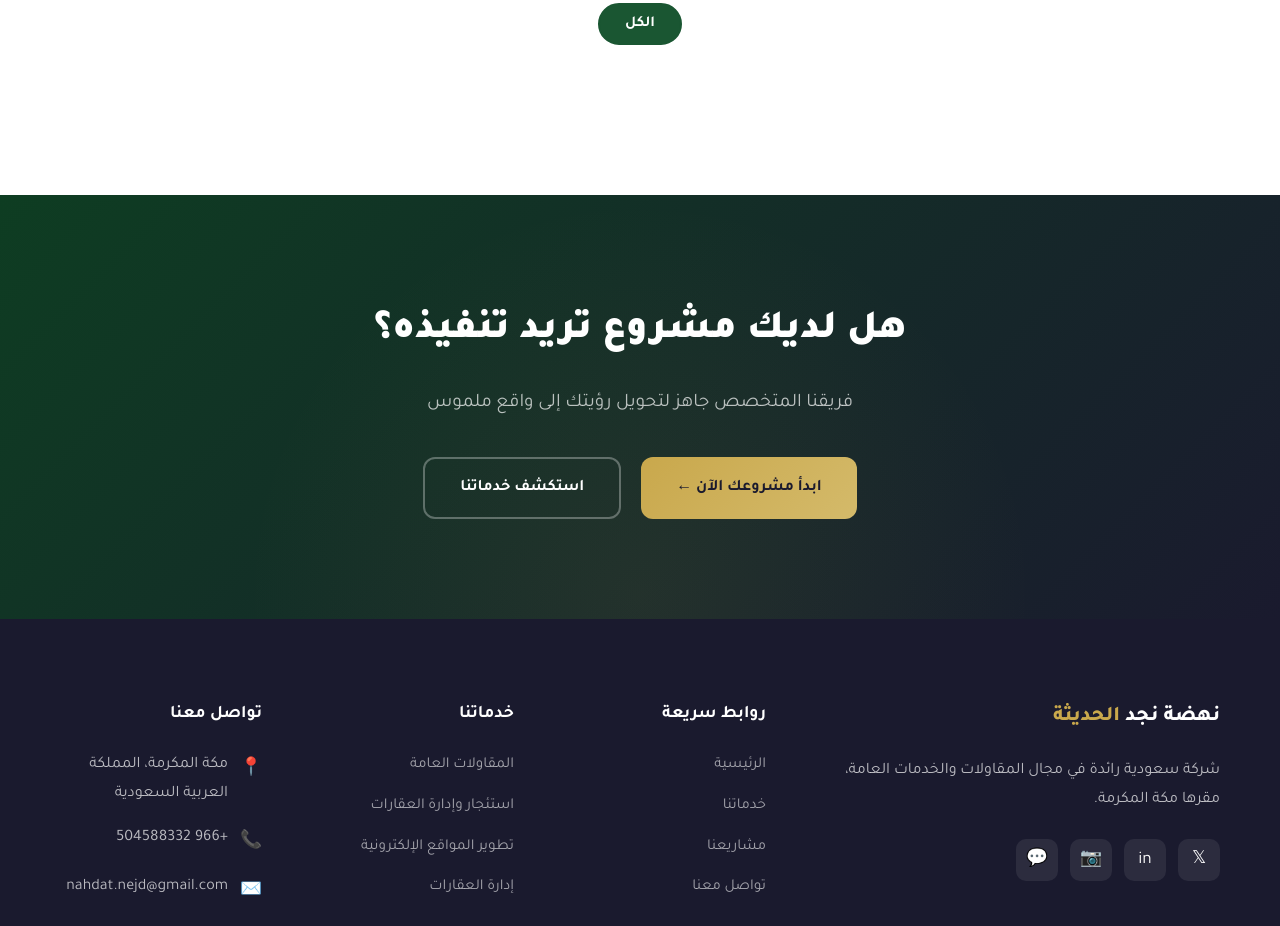
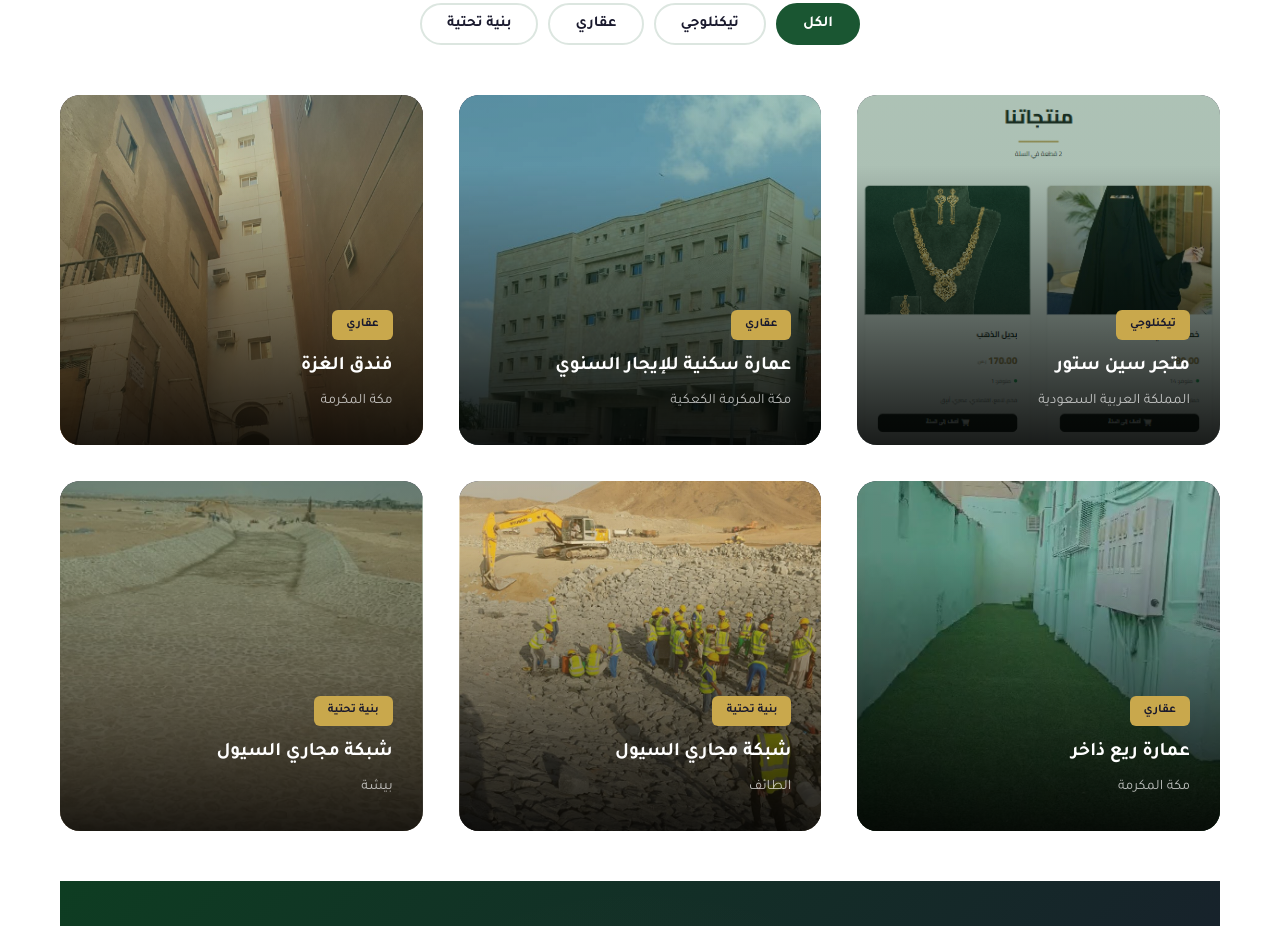
Before and after one commit to nahdatnejd/-, a website: page projects.html in a window 1280 px wide. Shown: the part 937-1863 px from the top of the page. Drawn offline with Linux system fonts and the light colour scheme.

Commit message:
Update projects page images and card spacing

```diff
--- a/projects.html
+++ b/projects.html
@@ -358,7 +358,8 @@
         .projects-grid {
             display: grid;
             grid-template-columns: repeat(3, 1fr);
-            gap: 30px;
+            gap: 36px;
+            margin-bottom: 50px;
         }
 
         .project-card {
@@ -1045,102 +1046,78 @@
 
             <div class="filter-bar fade-up">
                 <button class="filter-btn active" onclick="filterProjects('all')">الكل</button>
-                <!--     <button class="filter-btn" onclick="filterProjects('commercial')">تجاري</button>
-                <button class="filter-btn" onclick="filterProjects('residential')">سكني</button>
+                <button class="filter-btn" onclick="filterProjects('commercial')">تيكنلوجي</button>
+                <button class="filter-btn" onclick="filterProjects('residential')">عقاري</button>
                 <button class="filter-btn" onclick="filterProjects('infrastructure')">بنية تحتية</button>
-                <button class="filter-btn" onclick="filterProjects('industrial')">صناعي</button>
-                <button class="filter-btn" onclick="filterProjects('government')">حكومي</button> -->
-
-            </div>
-            <!--
+                <!--  <button class="filter-btn" onclick="filterProjects('industrial')">صناعي</button>
+                <button class="filter-btn" onclick="filterProjects('government')">حكومي</button> !-->
+
+            </div>
+
             <div class="projects-grid" id="projectsGrid">
 
                 <div class="project-card fade-up" data-category="commercial" onclick="openModal(0)" style="transition-delay:0.1s">
-                    <div class="project-bg" style="background: linear-gradient(135deg, #1a5632, #0e3d22);"></div>
+                    <div class="project-bg" style="background: linear-gradient(rgba(26, 86, 50, 0.35), rgba(14, 61, 34, 0.35)), url('سين%20ستور%20.png') center/cover no-repeat;"></div>
                     <div class="project-zoom-icon">+</div>
                     <div class="project-overlay">
-                        <span class="project-category">تجاري</span>
-                        <h3>مجمع الواحة التجاري</h3>
-                        <p>مكة المكرمة</p>
+                        <span class="project-category">تيكنلوجي</span>
+                        <h3>متجر سين ستور</h3>
+                        <p>المملكة العربية السعودية</p>
                     </div>
                 </div>
 
                 <div class="project-card fade-up" data-category="residential" onclick="openModal(1)" style="transition-delay:0.2s">
-                    <div class="project-bg" style="background: linear-gradient(135deg, #2d8659, #1a5632);"></div>
+                    <div class="project-bg" style="background: linear-gradient(rgba(45, 134, 89, 0.35), rgba(26, 86, 50, 0.35)), url('عمارة%20الكعكية.jpeg') center/cover no-repeat;"></div>
                     <div class="project-zoom-icon">+</div>
                     <div class="project-overlay">
-                        <span class="project-category">سكني</span>
-                        <h3>مجمع النخيل السكني</h3>
+                        <span class="project-category">عقاري</span>
+                        <h3>عمارة سكنية للإيجار السنوي </h3>
+                        <p>مكة المكرمة الكعكية</p>
+                    </div>
+                </div>
+
+                <div class="project-card fade-up" data-category="residential" onclick="openModal(2)" style="transition-delay:0.3s">
+                    <div class="project-bg" style="background: linear-gradient(rgba(26, 86, 50, 0.3), rgba(201, 168, 76, 0.35)), url('فندق%20الغزة.jpeg') center/cover no-repeat;"></div>
+                    <div class="project-zoom-icon">+</div>
+                    <div class="project-overlay">
+                        <span class="project-category">عقاري</span>
+                        <h3>فندق الغزة</h3>
                         <p>مكة المكرمة</p>
                     </div>
                 </div>
 
-                <div class="project-card fade-up" data-category="infrastructure" onclick="openModal(2)" style="transition-delay:0.3s">
-                    <div class="project-bg" style="background: linear-gradient(135deg, #c9a84c, #8a7330);"></div>
+                <div class="project-card fade-up" data-category="residential" onclick="openModal(3)" style="transition-delay:0.35s">
+                    <div class="project-bg" style="background: linear-gradient(rgba(45, 134, 89, 0.3), rgba(26, 86, 50, 0.35)), url('عمارة%20ريع%20ذاخر.jpeg') center/cover no-repeat;"></div>
+                    <div class="project-zoom-icon">+</div>
+                    <div class="project-overlay">
+                        <span class="project-category">عقاري</span>
+                        <h3>عمارة ريع ذاخر</h3>
+                        <p>مكة المكرمة</p>
+                    </div>
+                </div>
+
+                <div class="project-card fade-up" data-category="infrastructure" onclick="openModal(4)" style="transition-delay:0.4s">
+                    <div class="project-bg" style="background: linear-gradient(rgba(201, 168, 76, 0.35), rgba(138, 115, 48, 0.35)), url('مجاري%20السيول%20في%20الطائف%20.png') center/cover no-repeat;"></div>
                     <div class="project-zoom-icon">+</div>
                     <div class="project-overlay">
                         <span class="project-category">بنية تحتية</span>
-                        <h3>مشروع تطوير الطرق الدائرية</h3>
-                        <p>مكة المكرمة</p>
-                    </div>
-                </div>
-                <div class="project-card fade-up" data-category="government" onclick="openModal(3)" style="transition-delay:0.1s">
-                    <div class="project-bg" style="background: linear-gradient(135deg, #1a1a2e, #2d2d44);"></div>
-                    <div class="project-zoom-icon">+</div>
-                    <div class="project-overlay">
-                        <span class="project-category">حكومي</span>
-                        <h3>مبنى الخدمات الحكومية</h3>
-                        <p>جدة</p>
-                    </div>
-                </div>
-                <div class="project-card fade-up" data-category="industrial" onclick="openModal(4)" style="transition-delay:0.2s">
-                    <div class="project-bg" style="background: linear-gradient(135deg, #0e3d22, #2d8659);"></div>
-                    <div class="project-zoom-icon">+</div>
-                    <div class="project-overlay">
-                        <span class="project-category">صناعي</span>
-                        <h3>مصنع الخرسانة الجاهزة</h3>
-                        <p>الرياض</p>
-                    </div>
-                </div>
-                <div class="project-card fade-up" data-category="commercial" onclick="openModal(5)" style="transition-delay:0.3s">
-                    <div class="project-bg" style="background: linear-gradient(135deg, #c9a84c, #1a5632);"></div>
-                    <div class="project-zoom-icon">+</div>
-                    <div class="project-overlay">
-                        <span class="project-category">تجاري</span>
-                        <h3>برج المكاتب الإداري</h3>
-                        <p>مكة المكرمة</p>
-                    </div>
-                </div>
-                <div class="project-card fade-up" data-category="residential" onclick="openModal(6)" style="transition-delay:0.1s">
-                    <div class="project-bg" style="background: linear-gradient(135deg, #2d2d44, #1a5632);"></div>
-                    <div class="project-zoom-icon">+</div>
-                    <div class="project-overlay">
-                        <span class="project-category">سكني</span>
-                        <h3>فلل الريان الفاخرة</h3>
-                        <p>مكة المكرمة</p>
-                    </div>
-                </div>
-                <div class="project-card fade-up" data-category="infrastructure" onclick="openModal(7)" style="transition-delay:0.2s">
-                    <div class="project-bg" style="background: linear-gradient(135deg, #1a5632, #c9a84c);"></div>
+                        <h3>شبكة مجاري السيول</h3>
+                        <p>الطائف</p>
+                    </div>
+                </div>
+
+                <div class="project-card fade-up" data-category="infrastructure" onclick="openModal(5)" style="transition-delay:0.5s">
+                    <div class="project-bg" style="background: linear-gradient(rgba(26, 86, 50, 0.35), rgba(201, 168, 76, 0.35)), url('شبكة%20مجاري%20سيول%20بيشة%20.png') center/cover no-repeat;"></div>
                     <div class="project-zoom-icon">+</div>
                     <div class="project-overlay">
                         <span class="project-category">بنية تحتية</span>
-                        <h3>شبكة الصرف الصحي</h3>
-                        <p>الطائف</p>
-                    </div>
-                </div>
-                <div class="project-card fade-up" data-category="government" onclick="openModal(8)" style="transition-delay:0.3s">
-                    <div class="project-bg" style="background: linear-gradient(135deg, #0e3d22, #1a1a2e);"></div>
-                    <div class="project-zoom-icon">+</div>
-                    <div class="project-overlay">
-                        <span class="project-category">حكومي</span>
-                        <h3>مدرسة النور النموذجية</h3>
-                        <p>مكة المكرمة</p>
-                    </div>
-                </div>
-            </div>
-        </div> -->
-    </section>
+                        <h3>شبكة مجاري السيول </h3>
+                        <p>بيشة</p>
+                    </div>
+                </div>
+
+            </div>
+
 
             <!-- Modal -->
             <div class="modal-overlay" id="modalOverlay" onclick="closeModal(event)">
@@ -1219,211 +1196,98 @@
             <script>
                 // Project data
                 const projects = [{
-            title: 'مجمع الواحة التجاري',
-            category: 'تجاري',
-            icon: '🏢',
-            bg: 'linear-gradient(135deg, #1a5632, #0e3d22)',
-            desc: 'تنفيذ مجمع تجاري متعدد الاستخدامات يضم محلات تجارية ومكاتب إدارية ومطاعم على مساحة 15,000 متر مربع. تم تنفيذ المشروع وفق أعلى المعايير المعمارية والإنشائية الحديثة مع مراعاة أنظمة السلامة والأمان.',
+                    title: 'متجر سين ستور التجاري',
+                    category: 'تيكنلوجي',
+                    icon: '',
+                    bg: "linear-gradient(rgba(26, 86, 50, 0.35), rgba(14, 61, 34, 0.35)), url('سين%20ستور%20.png') center/cover no-repeat",
+                    desc: 'إنشاء موقع إلكتروني لبيع المنتجات المتعلقة بالنساء والإكسسوارات مع واجهة إدارة للمنتجات والطلبات.',
+                    details: [{
+                        icon: '📍',
+                        label: 'الموقع',
+                        value: 'أونلاين - المملكة العربية السعودية'
+                    }, {
+                        icon: '⏱️',
+                        label: 'مدة التنفيذ',
+                        value: 'إسبوعين'
+                    }]
+                }, {
+                    title: 'عمارة سكنية في الكعكية',
+                    category: 'عقاري',
+                    icon: '',
+                    bg: "linear-gradient(rgba(45, 134, 89, 0.35), rgba(26, 86, 50, 0.35)), url('عمارة%20الكعكية.jpeg') center/cover no-repeat",
+                    desc: 'عمارة سكنية مخصصة للعوائل فقط.',
+                    details: [{
+                        icon: '📍',
+                        label: 'الموقع',
+                        value: 'مكة المكرمة - الكعكية'
+                    }, {
+                        icon: '🏠',
+                        label: 'الشقق',
+                        value: '16 شقة'
+                    }, {
+                        icon: '⏱️',
+                        label: 'مدة التنفيذ',
+                        value: 'ساري'
+                    }]
+                }, {
+                    title: 'فندق الغزة',
+                    category: 'عقاري',
+                    icon: '',
+                    bg: "linear-gradient(rgba(26, 86, 50, 0.3), rgba(201, 168, 76, 0.35)), url('فندق%20الغزة.jpeg') center/cover no-repeat",
+                    desc: 'تشغيل وإدارة منشأة فندقية بخدمات ضيافة متكاملة في مكة المكرمة.',
                     details: [{
                         icon: '📍',
                         label: 'الموقع',
                         value: 'مكة المكرمة'
                     }, {
-                icon: '📏',
-                label: 'المساحة',
-                value: '15,000 م²'
-            }, {
-                icon: '📅',
-                label: 'سنة الإنجاز',
-                value: '2024'
-            }, {
-                icon: '⏱️',
-                label: 'مدة التنفيذ',
-                value: '18 شهر'
+                        icon: '🏨',
+                        label: 'نوع المشروع',
+                        value: 'فندقي'
                     }]
                 }, {
-            title: 'مجمع النخيل السكني',
-            category: 'سكني',
-            icon: '🏠',
-            bg: 'linear-gradient(135deg, #2d8659, #1a5632)',
-            desc: 'بناء مجمع سكني فاخر يضم 48 وحدة سكنية بتصاميم عصرية ومرافق متكاملة تشمل حدائق وملاعب وصالة رياضية. يتميز المشروع بجودة التشطيبات واستخدام أحدث تقنيات البناء المستدام.',
+                    title: 'عمارة ريع ذاخر',
+                    category: 'عقاري',
+                    icon: '',
+                    bg: "linear-gradient(rgba(45, 134, 89, 0.3), rgba(26, 86, 50, 0.35)), url('عمارة%20ريع%20ذاخر.jpeg') center/cover no-repeat",
+                    desc: 'إدارة وتشغيل عمارة سكنية في حي ريع ذاخر بمكة المكرمة.',
                     details: [{
                         icon: '📍',
                         label: 'الموقع',
-                value: 'مكة المكرمة'
+                        value: 'مكة المكرمة - ريع ذاخر'
                     }, {
-                icon: '🏠',
-                label: 'الوحدات',
-                value: '48 وحدة'
-            }, {
-                icon: '📅',
-                label: 'سنة الإنجاز',
-                value: '2023'
-            }, {
-                icon: '⏱️',
-                label: 'مدة التنفيذ',
-                value: '24 شهر'
+                        icon: '🏢',
+                        label: 'نوع المشروع',
+                        value: 'عمارة سكنية'
                     }]
                 }, {
-            title: 'مشروع تطوير الطرق الدائرية',
+                    title: 'شبكة مجاري السيول - الطائف',
                     category: 'بنية تحتية',
-            icon: '🛣️',
-            bg: 'linear-gradient(135deg, #c9a84c, #8a7330)',
-            desc: 'تنفيذ مشروع تطوير وتوسعة الطرق الدائرية بطول 12 كيلومتر شاملاً أعمال السفلتة والإنارة والأرصفة وتصريف مياه الأمطار ولوحات الإرشاد المرورية.',
-            details: [{
-                icon: '📍',
-                label: 'الموقع',
-                value: 'مكة المكرمة'
-            }, {
-                icon: '📏',
-                label: 'الطول',
-                value: '12 كم'
-            }, {
-                icon: '📅',
-                label: 'سنة الإنجاز',
-                value: '2024'
-            }, {
-                icon: '⏱️',
-                label: 'مدة التنفيذ',
-                value: '14 شهر'
-            }]
-        }, {
-            title: 'مبنى الخدمات الحكومية',
-            category: 'حكومي',
-            icon: '🏛️',
-            bg: 'linear-gradient(135deg, #1a1a2e, #2d2d44)',
-            desc: 'تنفيذ مبنى حكومي خدمي بمساحة 8,000 متر مربع يضم قاعات اجتماعات ومكاتب إدارية ومواقف سيارات. تم تنفيذ المشروع وفق اشتراطات الجهات الحكومية ومعايير الاستدامة.',
-            details: [{
-                icon: '📍',
-                label: 'الموقع',
-                value: 'جدة'
-            }, {
-                icon: '📏',
-                label: 'المساحة',
-                value: '8,000 م²'
-            }, {
-                icon: '📅',
-                label: 'سنة الإنجاز',
-                value: '2023'
-            }, {
-                icon: '⏱️',
-                label: 'مدة التنفيذ',
-                value: '20 شهر'
-            }]
-        }, {
-            title: 'مصنع الخرسانة الجاهزة',
-            category: 'صناعي',
-            icon: '🏭',
-            bg: 'linear-gradient(135deg, #0e3d22, #2d8659)',
-            desc: 'إنشاء مصنع متكامل للخرسانة الجاهزة بطاقة إنتاجية عالية يشمل خطوط الإنتاج والمختبرات ومرافق التخزين والإدارة.',
-            details: [{
-                icon: '📍',
-                label: 'الموقع',
-                value: 'الرياض'
-            }, {
-                icon: '📏',
-                label: 'المساحة',
-                value: '20,000 م²'
-            }, {
-                icon: '📅',
-                label: 'سنة الإنجاز',
-                value: '2024'
-            }, {
-                icon: '⏱️',
-                label: 'مدة التنفيذ',
-                value: '16 شهر'
-            }]
-        }, {
-            title: 'برج المكاتب الإداري',
-            category: 'تجاري',
-            icon: '🏢',
-            bg: 'linear-gradient(135deg, #c9a84c, #1a5632)',
-            desc: 'بناء برج إداري من 10 طوابق يضم مكاتب حديثة ومرافق خدمية متكاملة مع أنظمة ذكية للتحكم في الإنارة والتكييف.',
-            details: [{
-                icon: '📍',
-                label: 'الموقع',
-                value: 'مكة المكرمة'
-            }, {
-                icon: '🏢',
-                label: 'الطوابق',
-                value: '10 طوابق'
-            }, {
-                icon: '📅',
-                label: 'سنة الإنجاز',
-                value: '2025'
-            }, {
-                icon: '⏱️',
-                label: 'مدة التنفيذ',
-                value: '30 شهر'
-            }]
-        }, {
-            title: 'فلل الريان الفاخرة',
-            category: 'سكني',
-            icon: '🏡',
-            bg: 'linear-gradient(135deg, #2d2d44, #1a5632)',
-            desc: 'تصميم وبناء 12 فيلا فاخرة بتشطيبات عالية الجودة ومسابح خاصة وحدائق منسقة مع أنظمة أمان متقدمة.',
-            details: [{
-                icon: '📍',
-                label: 'الموقع',
-                value: 'مكة المكرمة'
-            }, {
-                icon: '🏡',
-                label: 'الوحدات',
-                value: '12 فيلا'
-            }, {
-                icon: '📅',
-                label: 'سنة الإنجاز',
-                value: '2024'
-            }, {
-                icon: '⏱️',
-                label: 'مدة التنفيذ',
-                value: '22 شهر'
-            }]
-        }, {
-            title: 'شبكة الصرف الصحي',
-            category: 'بنية تحتية',
-            icon: '🔧',
-            bg: 'linear-gradient(135deg, #1a5632, #c9a84c)',
-            desc: 'تنفيذ شبكة صرف صحي متكاملة لحي سكني جديد بطول 8 كيلومتر تشمل محطات ضخ وأنابيب رئيسية وفرعية.',
+                    icon: '',
+                    bg: "linear-gradient(rgba(201, 168, 76, 0.35), rgba(138, 115, 48, 0.35)), url('مجاري%20السيول%20في%20الطائف%20.png') center/cover no-repeat",
+                    desc: 'تنفيذ شبكة مجاري سيول مع أعمال الحماية والتصريف لخدمة المناطق السكنية.',
                     details: [{
                         icon: '📍',
                         label: 'الموقع',
                         value: 'الطائف'
                     }, {
-                icon: '📏',
-                label: 'الطول',
-                value: '8 كم'
-            }, {
-                icon: '📅',
-                label: 'سنة الإنجاز',
-                value: '2023'
-            }, {
-                icon: '⏱️',
-                label: 'مدة التنفيذ',
-                value: '12 شهر'
+                        icon: '🛠️',
+                        label: 'نوع الأعمال',
+                        value: 'مجاري سيول وتصريف'
                     }]
                 }, {
-            title: 'مدرسة النور النموذجية',
-            category: 'حكومي',
-            icon: '🎓',
-            bg: 'linear-gradient(135deg, #0e3d22, #1a1a2e)',
-            desc: 'بناء مدرسة نموذجية تتسع لـ 800 طالب تضم فصول دراسية حديثة ومختبرات علمية وملاعب رياضية وقاعة متعددة الأغراض.',
+                    title: 'شبكة مجاري السيول - بيشة',
+                    category: 'بنية تحتية',
+                    icon: '',
+                    bg: "linear-gradient(rgba(26, 86, 50, 0.35), rgba(201, 168, 76, 0.35)), url('شبكة%20مجاري%20سيول%20بيشة%20.png') center/cover no-repeat",
+                    desc: 'تنفيذ قناة مجاري سيول في بيشة لتحسين تصريف المياه وتقليل مخاطر تجمعات الأمطار.',
                     details: [{
                         icon: '📍',
                         label: 'الموقع',
-                value: 'مكة المكرمة'
+                        value: 'بيشة'
                     }, {
-                icon: '👥',
-                label: 'السعة',
-                value: '800 طالب'
-            }, {
-                icon: '📅',
-                label: 'سنة الإنجاز',
-                value: '2024'
-            }, {
-                icon: '⏱️',
-                label: 'مدة التنفيذ',
-                value: '15 شهر'
+                        icon: '🛠️',
+                        label: 'نوع الأعمال',
+                        value: 'قناة حماية ومجاري سيول'
                     }]
                 }];
 
```
Also changed, not shown: سين ستور .png (added), شبكة مجاري سيول بيشة .png (added), عمارة الكعكية.jpeg (added), عمارة ريع ذاخر.jpeg (added), فندق الغزة.jpeg (added), مجاري السيول في الطائف .png (added). Lines whose indentation alone changed are shown as unchanged.
